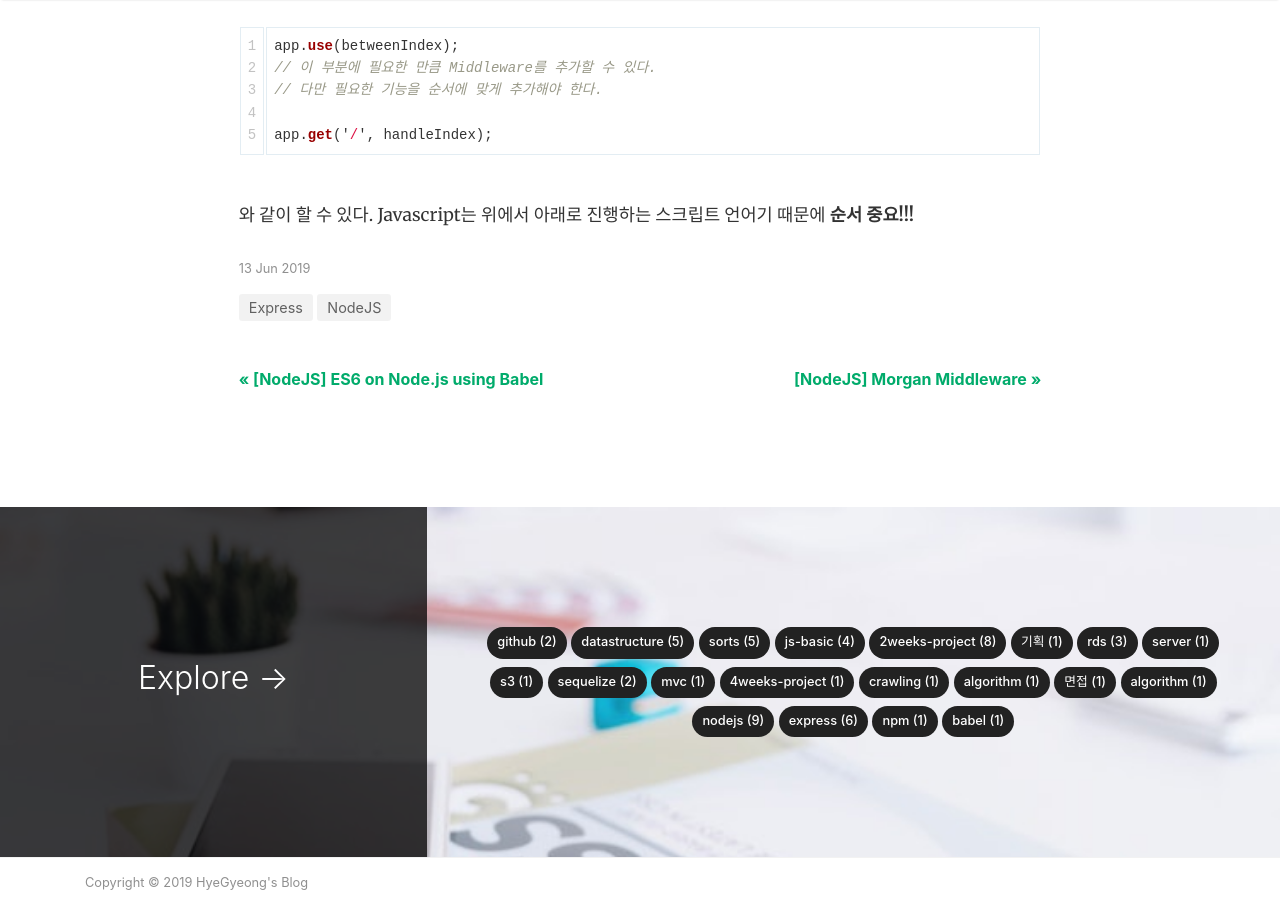
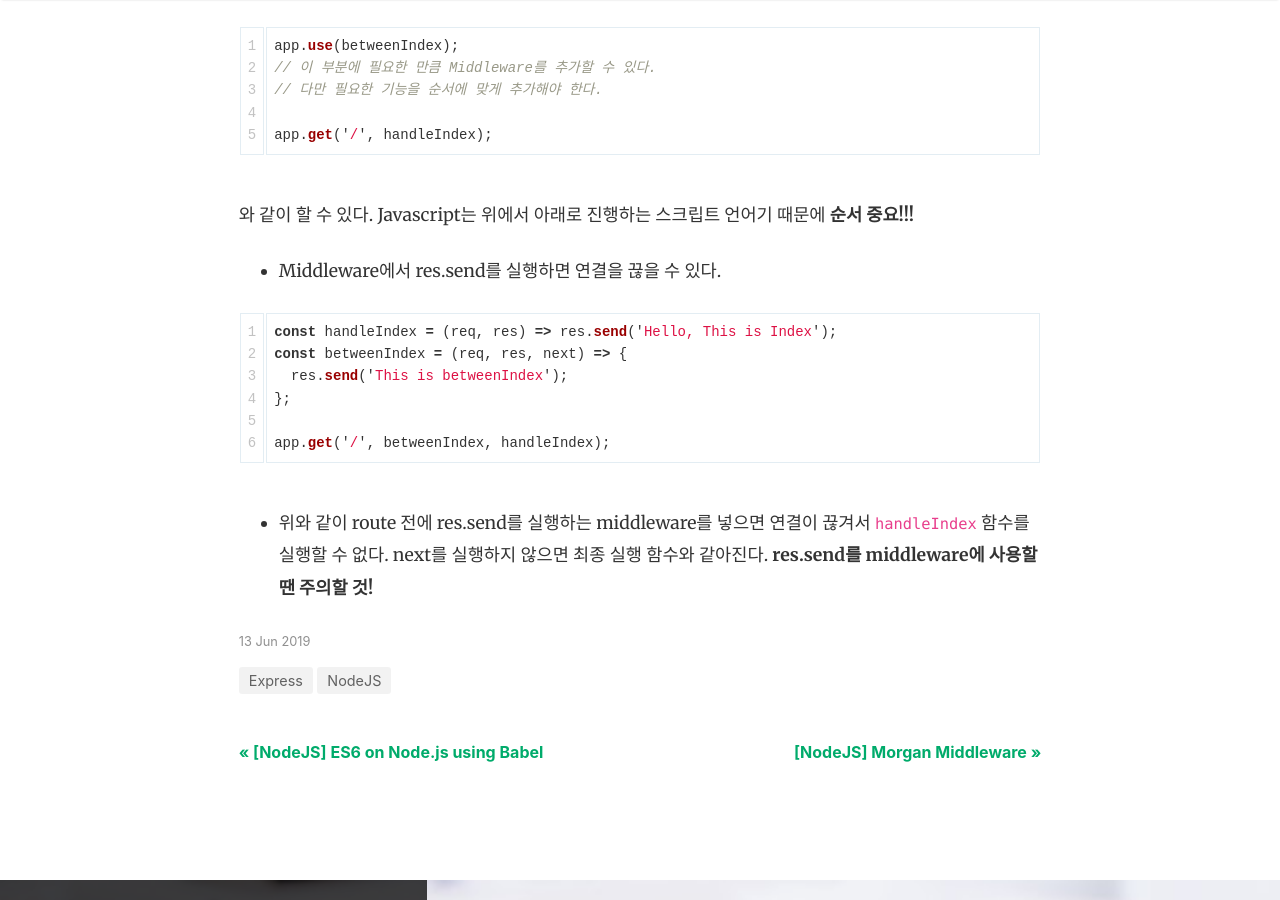
Before and after one commit to Hyegyeong310/blog, a Jekyll site: the page built from _posts/2019-06-13-Express Middleware.md, in a window 1280 px wide and 900 px high, scrolled down 1666 px. Built offline with Jekyll 4.4.1, drawn with Linux system fonts in a browser that asks for light colours; nearby versions of some CDN libraries; comment, search, counter and statistics services are not loaded.

Commit message:
add middleware content

````diff
--- a/_posts/2019-06-13-Express Middleware.md
+++ b/_posts/2019-06-13-Express Middleware.md
@@ -47,3 +47,16 @@ app.get('/', handleIndex);
 ```
 
 와 같이 할 수 있다. Javascript는 위에서 아래로 진행하는 스크립트 언어기 때문에 **순서 중요!!!**
+
+- Middleware에서 res.send를 실행하면 연결을 끊을 수 있다.
+
+```js
+const handleIndex = (req, res) => res.send('Hello, This is Index');
+const betweenIndex = (req, res, next) => {
+  res.send('This is betweenIndex');
+};
+
+app.get('/', betweenIndex, handleIndex);
+```
+
+- 위와 같이 route 전에 res.send를 실행하는 middleware를 넣으면 연결이 끊겨서 `handleIndex` 함수를 실행할 수 없다. next를 실행하지 않으면 최종 실행 함수와 같아진다. **res.send를 middleware에 사용할 땐 주의할 것!**
````
